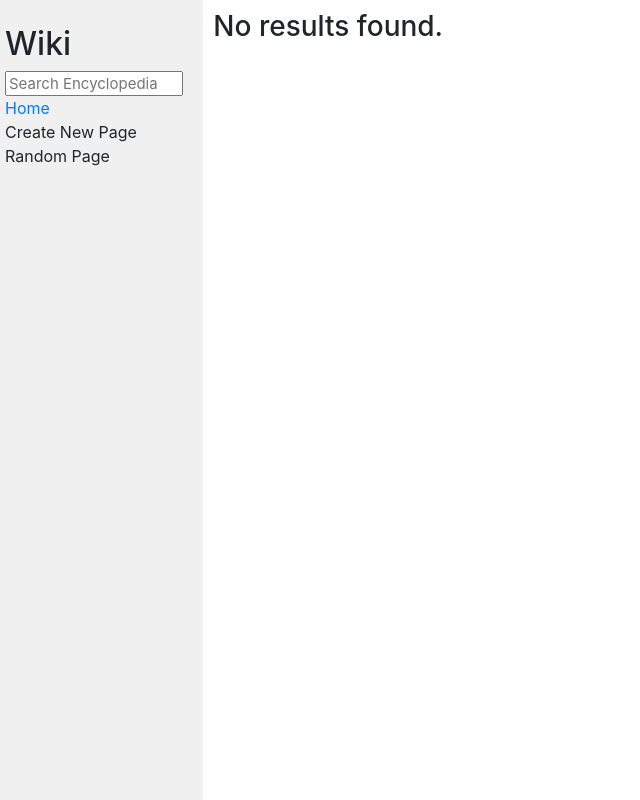
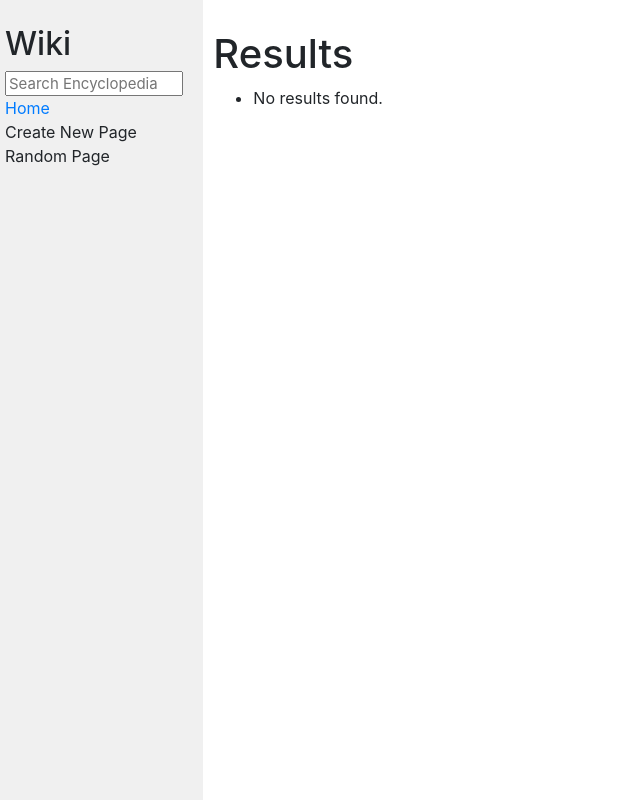
Before and after one commit to danielj36/wiki, a Django app: template encyclopedia/templates/encyclopedia/noresults.html in a window 1280 px wide. Shown: the whole page, without its empty margins (0-640 px from the left). Run offline with Django 3.2, Linux system fonts and the light colour scheme; the template is opened without the code that fills it, so the values that code supplies are empty; some libraries are stand-ins or nearby versions.

Commit message:
fixed search results issues and formatted

```diff
--- a/encyclopedia/templates/encyclopedia/noresults.html
+++ b/encyclopedia/templates/encyclopedia/noresults.html
@@ -5,7 +5,8 @@
 {% endblock %}
 
 {% block body %}
-    <h3>No results found.</h3>
+    <h1>Results</h1>
+    <ul><li>No results found.</li></ul>
 
 
 {% endblock %}
--- a/encyclopedia/templates/encyclopedia/results.html
+++ b/encyclopedia/templates/encyclopedia/results.html
@@ -1,7 +1,7 @@
 {% extends "encyclopedia/layout.html" %}
 
 {% block title %}
-    Encyclopedia
+    Results
 {% endblock %}
 
 {% block body %}
--- a/encyclopedia/views.py
+++ b/encyclopedia/views.py
@@ -30,7 +30,7 @@ def search(request):
         if query == x:
             match = True
         elif query in x:
-            partial_matches += x
+            partial_matches.append(x)
         else:
             continue
     if match:
```
